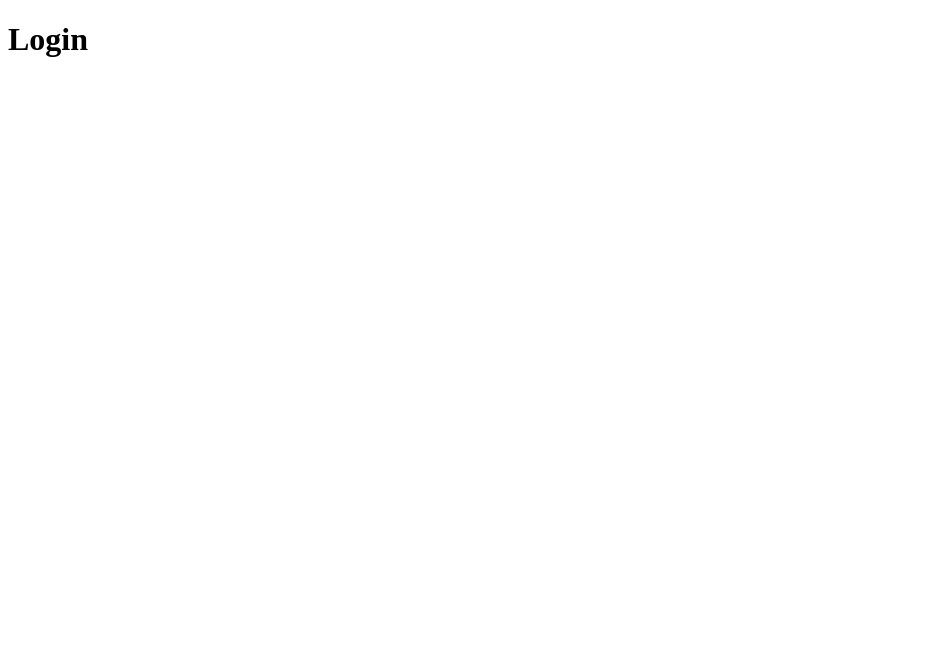
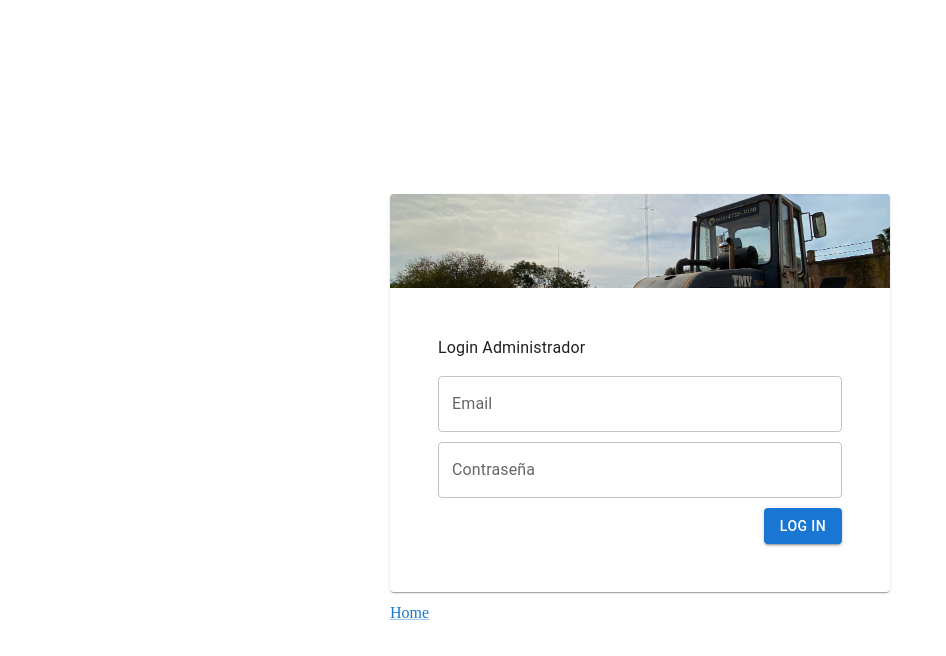
Before and after one commit to matieckhardt/corralon.v2.1, a React (Create React App) app: page /admin/login in a window 1280 px wide. Shown: the top 656 px of the page, without its empty margins (0-946 px from the left). Built offline with nearby package versions, Linux system fonts and the light colour scheme.

Commit message:
se cornfiguro el login

```diff
--- a/src/apis/index.ts
+++ b/src/apis/index.ts
@@ -1,10 +1,11 @@
 import axios from "axios";
 
-const URL_BASE =  "https://devops.corralonbianchi.com.ar/api";
+// const URL_BASE =  "https://devops.corralonbianchi.com.ar/api";
+const URL_BASE =  "http://localhost:4000/api";
 
 export const authLogin = async (obj?: any) => {
   try {
-    return await axios.post(`${URL_BASE}signin`, obj)
+    return await axios.post(`${URL_BASE}/signin`, obj)
   } catch (error) {
     throw new Error("Usuario no registrado");
   }
--- a/src/contexts/AuthContext.ts
+++ b/src/contexts/AuthContext.ts
@@ -3,6 +3,7 @@ import { createContext } from "react";
 interface AuthContextType {
   token: string | null;
   setToken(value: string | null): void;
+  handleLogin: Function;
 }
 
 const AuthContext = createContext<AuthContextType>({} as AuthContextType);
--- a/src/contexts/AuthProvider.tsx
+++ b/src/contexts/AuthProvider.tsx
@@ -1,12 +1,25 @@
+import { authLogin } from "apis";
+import { addTokenCredential, getTokenCredencial } from "helpers";
 import { useEffect, useState } from "react";
-import { Outlet } from "react-router-dom";
+import { Outlet, useNavigate } from "react-router-dom";
 
 import AuthContext from "./AuthContext";
 
 export default function AuthProvider() {
-  const [token, setToken] = useState<string | null>(
-    localStorage.getItem("accessToken")
-  );
+  const navigate = useNavigate();
+  const [token, setToken] = useState<string | null>(getTokenCredencial());
+
+  const handleLogin = (obj: any) => {
+    authLogin(obj).then((resp) => {
+      const { token } = resp.data;
+      setToken({
+        ...token,
+        token: token,
+      });
+      addTokenCredential(token);
+      navigate("/admin");
+    });
+  };
 
   useEffect(() => {
     if (token) {
@@ -17,7 +30,7 @@ export default function AuthProvider() {
   }, [token]);
 
   return (
-    <AuthContext.Provider value={{ token, setToken }}>
+    <AuthContext.Provider value={{ token, setToken, handleLogin }}>
       <Outlet />
     </AuthContext.Provider>
   );
--- /dev/null
+++ b/src/routes/admin/login/components/LoginForm.tsx
@@ -0,0 +1,51 @@
+import Button from "@mui/material/Button";
+import { useContext } from "react";
+import formJson from "./data/input-login.json";
+import AuthContext from "contexts/AuthContext";
+import { Form, Formik } from "formik";
+import { CustomInputText } from "components";
+import {
+  initialValues,
+  validationSchema,
+} from "../validations/validationsSchema";
+
+export default function LoginForm() {
+  const { handleLogin } = useContext(AuthContext);
+
+  return (
+    <Formik
+      initialValues={initialValues}
+      validationSchema={validationSchema}
+      onSubmit={(values) => {
+        handleLogin(values);
+      }}
+    >
+      {(formik) => (
+        <Form noValidate>
+          {formJson.map(({ type, name, placeholder, label }) => {
+            if (type === "input" || type === "password" || type === "email") {
+              return (
+                <CustomInputText
+                  key={name}
+                  type={type as any}
+                  name={name}
+                  label={label}
+                  placeholder={placeholder}
+                />
+              );
+            }
+
+            throw new Error(`El type: ${type}, no es soportado`);
+          })}
+          <Button
+            sx={{ display: "block", marginLeft: "auto" }}
+            variant="contained"
+            type="submit"
+          >
+            Log In
+          </Button>
+        </Form>
+      )}
+    </Formik>
+  );
+}
--- /dev/null
+++ b/src/routes/admin/login/components/data/input-login.json
@@ -0,0 +1,26 @@
+[
+  {
+    "type": "input",
+    "name": "email",
+    "placeholder": "Ingrese su Email",
+    "label": "Email",
+    "value": "",
+    "validations": [
+      {
+        "type": "required"
+      }
+    ]
+  },
+  {
+    "type": "input",
+    "name": "password",
+    "placeholder": "Ingrese su contraseña",
+    "label": "Contraseña",
+    "value": "",
+    "validations": [
+      {
+        "type": "required"
+      }
+    ]
+  }
+]
--- /dev/null
+++ b/src/routes/admin/login/index.tsx
@@ -0,0 +1,43 @@
+import Box from "@mui/material/Box";
+import Card from "@mui/material/Card";
+import Link from "@mui/material/Link";
+import Typography from "@mui/material/Typography";
+import { Link as RouterLink } from "react-router-dom";
+
+import LoginForm from "./components/LoginForm";
+
+const loginBackground = require("./images/loginBackground.png");
+
+export default function Login() {
+
+  return (
+    <Box
+      sx={{
+        minHeight: "100vh",
+        display: "flex",
+        flexDirection: "column",
+        justifyContent: "center",
+        alignItems: "center",
+      }}
+    >
+      <Box sx={{ maxWidth: "500px" }}>
+        <Card>
+          <img
+            style={{ display: "block", width: "100%" }}
+            src={loginBackground}
+            alt="Bulldozer."
+          />
+          <Box sx={{ padding: "48px" }}>
+            <Typography gutterBottom>Login Administrador</Typography>
+            <LoginForm />
+          </Box>
+        </Card>
+        <Box sx={{ marginTop: "12px" }}>
+          <Link component={RouterLink} to="/">
+            Home
+          </Link>
+        </Box>
+      </Box>
+    </Box>
+  );
+}
--- /dev/null
+++ b/src/routes/admin/login/validations/validationsSchema.ts
@@ -0,0 +1,37 @@
+import * as Yup from "yup";
+import data from "../components/data/input-login.json"
+
+
+export const initialValues: { [key: string]: any } = {};
+export const requiredFields: { [key: string]: any } = {};
+
+for (const input of data ) {
+    initialValues[input.name] = input.value;
+
+    if (!input.validations) continue;
+
+    let schema = Yup.string();
+
+    for (const rule of input.validations) {
+      if (rule.type === "required") {
+        schema = schema.required("Este campo es requerido");
+      }
+
+      if (rule.type === "minLength") {
+        schema = schema.min(
+          (rule as any).value || 2,
+          `Mínimo de ${(rule as any).value || 2} caracteres`
+        );
+      }
+
+      if (rule.type === "email") {
+        schema = schema.email(`Revise el formato del email`);
+      }
+
+      // ... otras reglas
+    }
+
+    requiredFields[input.name] = schema;
+  }
+
+  export const validationSchema = Yup.object({ ...requiredFields });
--- a/src/routes/index.tsx
+++ b/src/routes/index.tsx
@@ -19,6 +19,7 @@ import Usuarios from "./admin/usuarios";
 import VentaRapida from "./admin/ventaRapida";
 import Home from "./home";
 import NotFound from "./NotFound";
+import LoginForm from "./admin/login";
 
 export default function AppRouter() {
   return (
@@ -26,7 +27,7 @@ export default function AppRouter() {
       <Routes>
         <Route path="/" element={<Home />} />
         <Route path="/admin" element={<AuthProvider />}>
-          <Route path="login" element={<h1>Login</h1>} />
+          <Route path="login" element={<LoginForm />} />
           <Route element={<AdminLayout />}>
             <Route path="acopios" element={<Acopios />} />
             <Route path="clientes" element={<Clientes />}>
```
Also changed, not shown: src/routes/admin/login/images/loginBackground.png (added), 1 other file (tests, documents, lock files or other folders).
